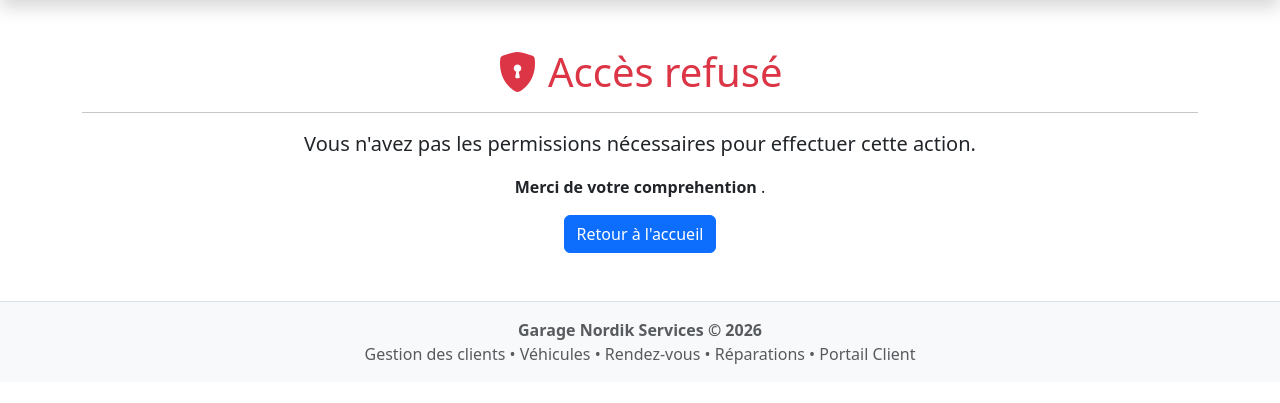
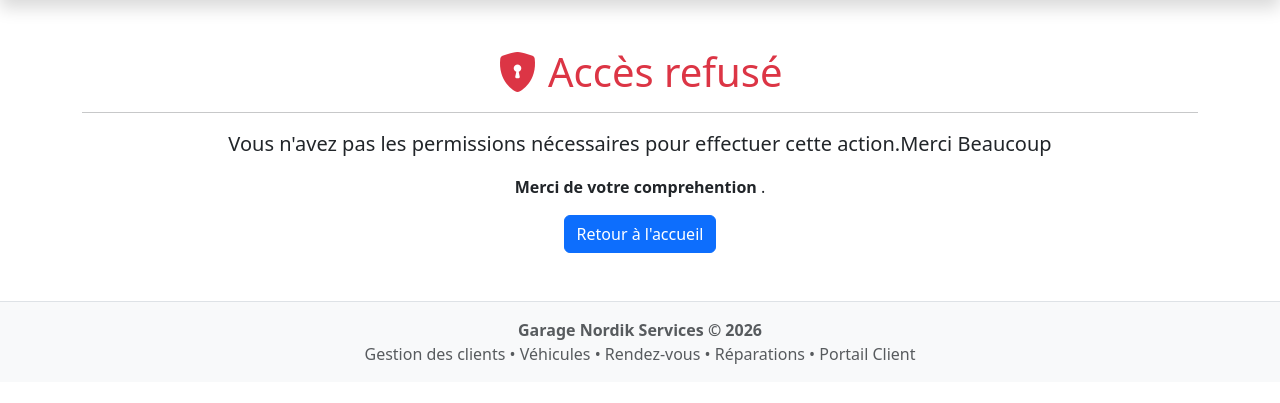
Before and after one commit to julesy19/garage-nordik-cloud, a Flask app: template templates/403.html in a window 1280 px wide. Shown: the part 56-459 px from the top of the page. Run offline with Flask 3, Linux system fonts and the light colour scheme; the template is opened without the code that fills it, so the values that code supplies are empty.

Commit message:
Update 403 error message with gratitude
Added 'Merci Beaucoup' to the 403 error message.

```diff
--- a/templates/403.html
+++ b/templates/403.html
@@ -13,7 +13,7 @@
 
     <p class="lead">
 
-        Vous n'avez pas <strong>les permissions nécessaires</strong> pour effectuer cette action.
+        Vous n'avez pas <strong>les permissions nécessaires</strong> pour effectuer cette action.Merci Beaucoup
 
     </p>
 
```
